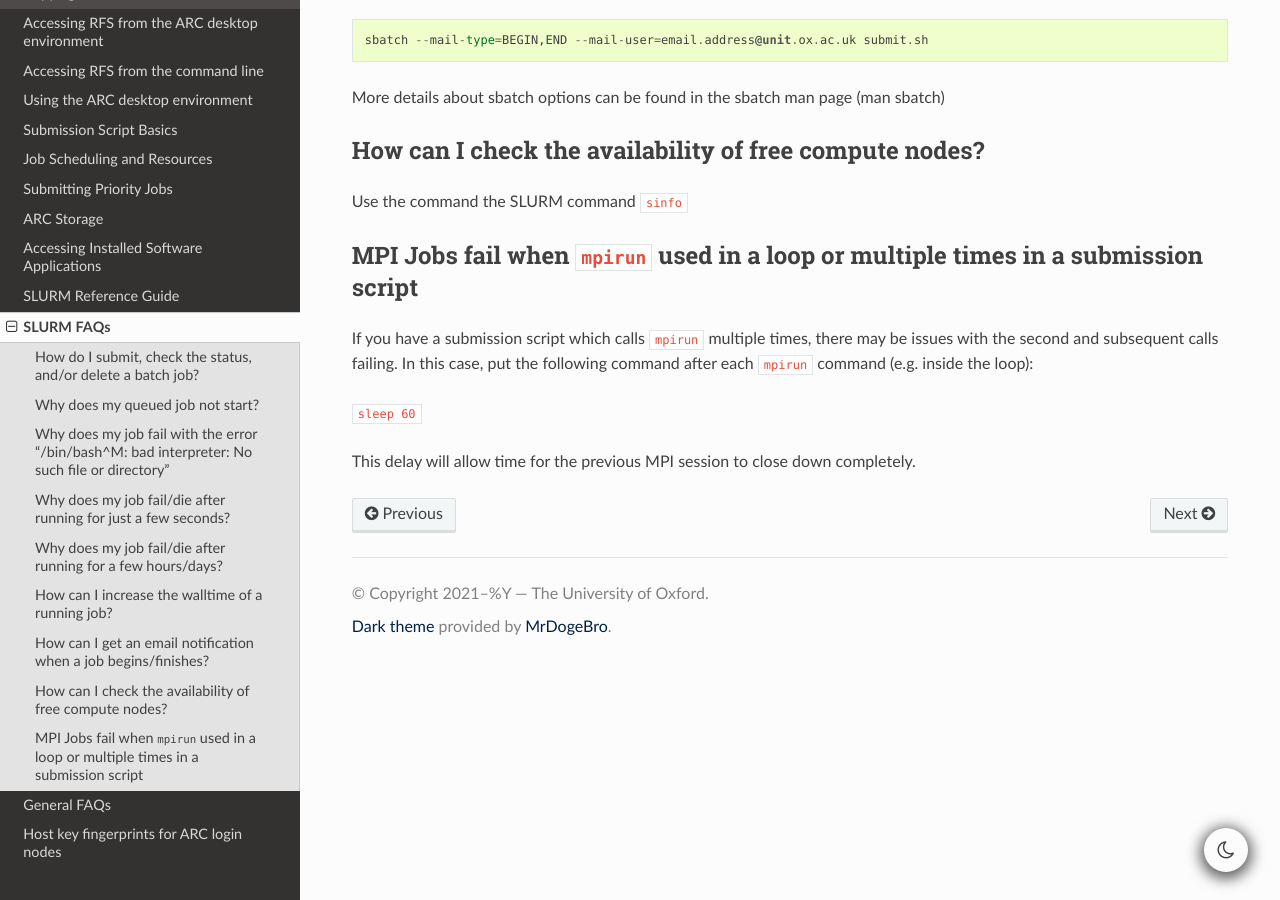
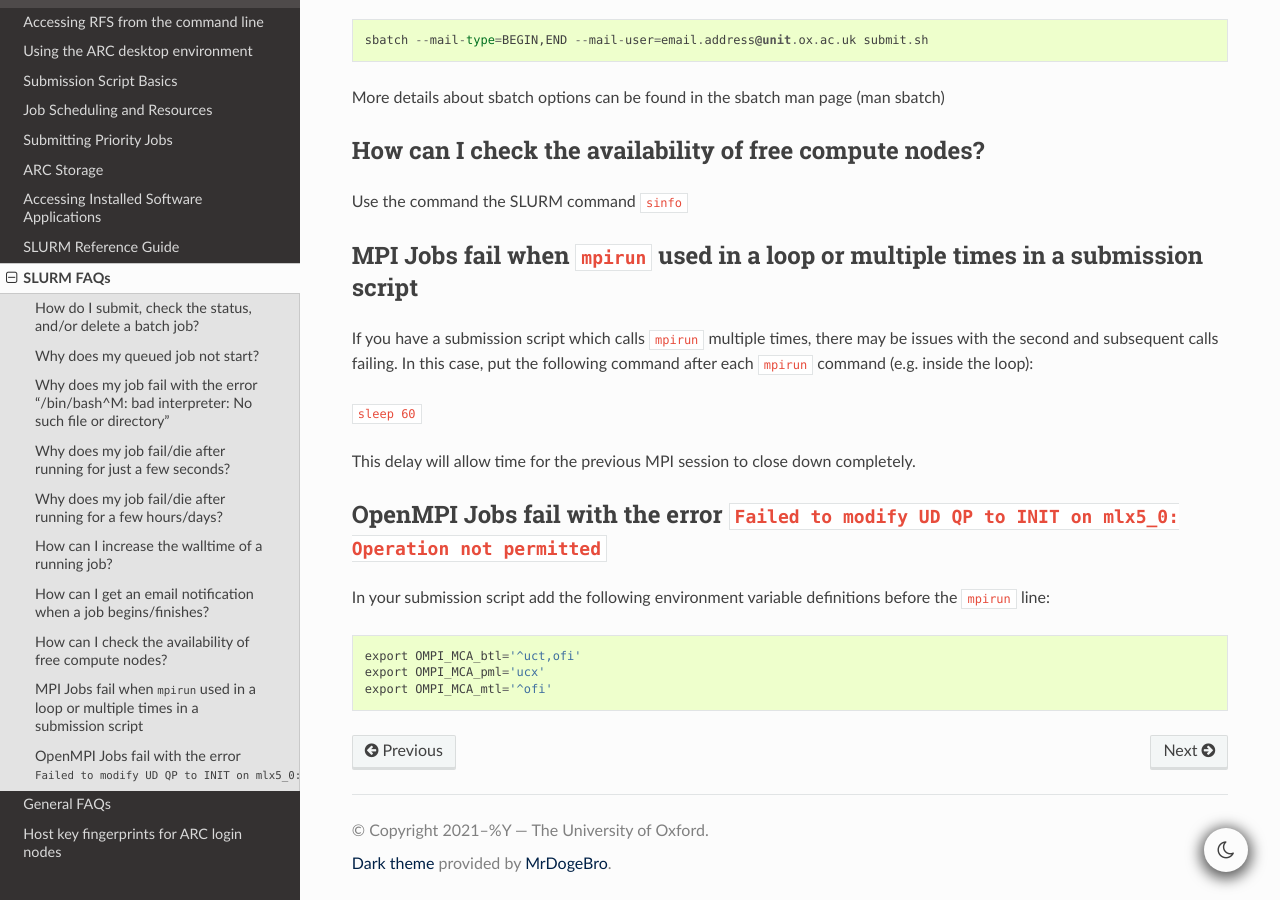
Before and after one commit to tina-friedrich/arc-user-guide, a Sphinx documentation site: the page built from docs/source/slurm-faq.rst, in a window 1280 px wide and 900 px high, scrolled down 3782 px. Built offline with Sphinx 7.4.7 and the Read the Docs theme 3.1.0, drawn with Linux system fonts in a browser that asks for light colours; some of the changed text lies outside the part shown.

Commit message:
Update slurm-faq.rst
Added OpenMPI workaround for libfabric

```diff
--- a/docs/source/slurm-faq.rst
+++ b/docs/source/slurm-faq.rst
@@ -153,3 +153,12 @@ If you have a submission script which calls ``mpirun`` multiple times, there may
 ``sleep 60``
 
 This delay will allow time for the previous MPI session to close down completely.
+
+OpenMPI Jobs fail with the error ``Failed to modify UD QP to INIT on mlx5_0: Operation not permitted``
+------------------------------------------------------------------------------------------------------
+
+In your submission script add the following environment variable definitions before the ``mpirun`` line::
+
+  export OMPI_MCA_btl='^uct,ofi'
+  export OMPI_MCA_pml='ucx'
+  export OMPI_MCA_mtl='^ofi'
```
